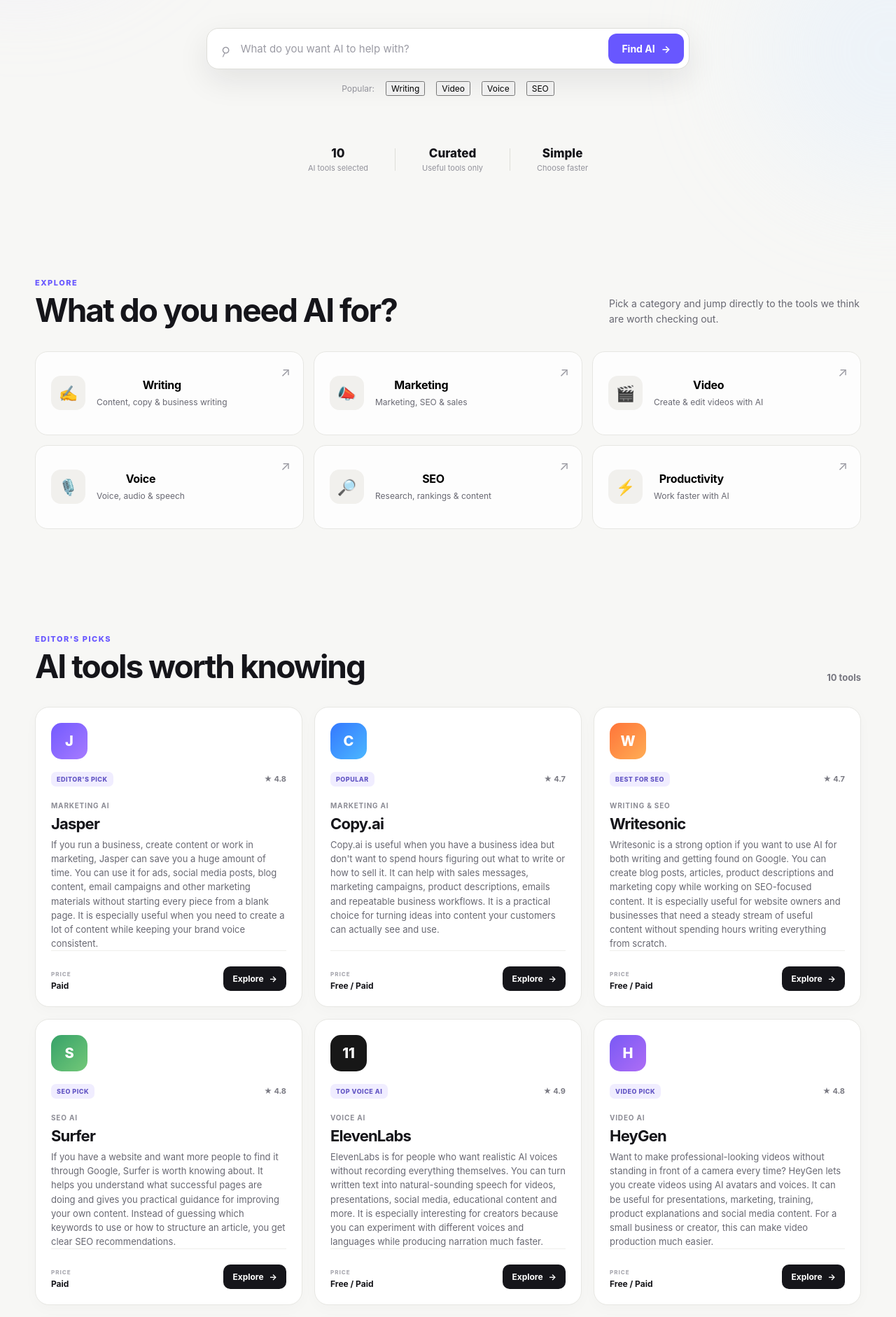
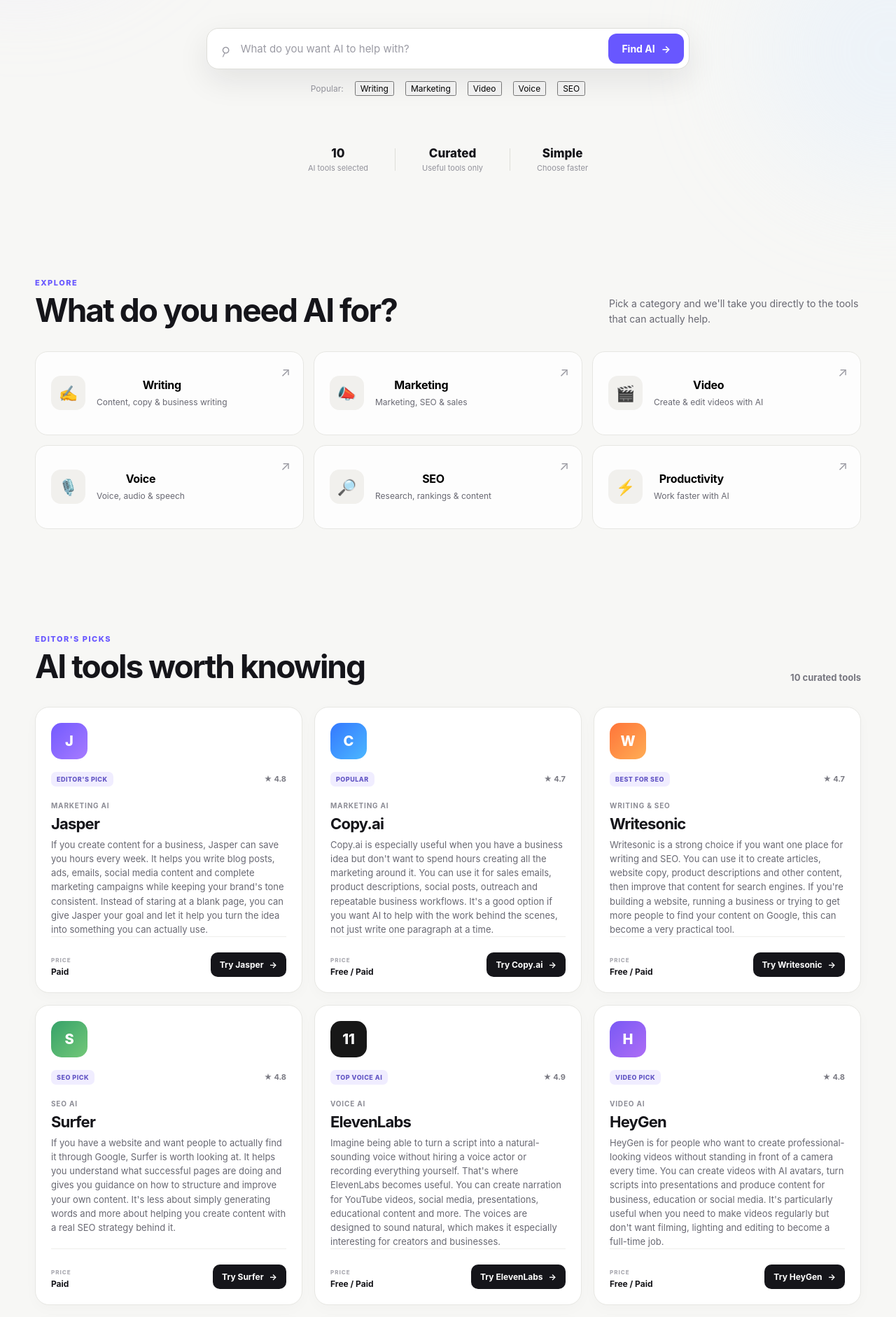
Before and after one commit to loktionovdaniel-wq/choismart, a React (Vite) app: page / in a window 1280 px wide. Shown: the part 567-2449 px from the top of the page at 70% size. Built offline with nearby package versions, Linux system fonts and the light colour scheme.

Commit message:
Update App.tsx

```diff
--- a/src/react-app/App.tsx
+++ b/src/react-app/App.tsx
@@ -1,5 +1,4 @@
 import "./index.css";
-import { useState } from "react";
 
 type Tool = {
   id: string;
@@ -12,7 +11,6 @@ type Tool = {
   accent: string;
   badge?: string;
   affiliateUrl: string;
-  tags: string[];
 };
 
 const categories = [
@@ -20,37 +18,37 @@ const categories = [
     icon: "✍️",
     title: "Writing",
     description: "Content, copy & business writing",
-    tools: ["jasper", "writesonic"],
+    target: "jasper",
   },
   {
     icon: "📣",
     title: "Marketing",
     description: "Marketing, SEO & sales",
-    tools: ["jasper", "copy-ai"],
+    target: "copy-ai",
   },
   {
     icon: "🎬",
     title: "Video",
     description: "Create & edit videos with AI",
-    tools: ["heygen", "pictory", "descript"],
+    target: "heygen",
   },
   {
     icon: "🎙️",
     title: "Voice",
     description: "Voice, audio & speech",
-    tools: ["elevenlabs", "murf"],
+    target: "elevenlabs",
   },
   {
     icon: "🔎",
     title: "SEO",
     description: "Research, rankings & content",
-    tools: ["writesonic", "surfer"],
+    target: "surfer",
   },
   {
     icon: "⚡",
     title: "Productivity",
     description: "Work faster with AI",
-    tools: ["clickup"],
+    target: "clickup",
   },
 ];
 
@@ -60,209 +58,152 @@ const tools: Tool[] = [
     name: "Jasper",
     category: "Marketing AI",
     description:
-      "If you run a business, create content or work in marketing, Jasper can save you a huge amount of time. You can use it for ads, social media posts, blog content, email campaigns and other marketing materials without starting every piece from a blank page. It is especially useful when you need to create a lot of content while keeping your brand voice consistent.",
+      "If you create content for a business, Jasper can save you hours every week. It helps you write blog posts, ads, emails, social media content and complete marketing campaigns while keeping your brand's tone consistent. Instead of staring at a blank page, you can give Jasper your goal and let it help you turn the idea into something you can actually use.",
     rating: "4.8",
     price: "Paid",
     icon: "J",
     accent: "violet",
     badge: "Editor's Pick",
     affiliateUrl: "YOUR_JASPER_AFFILIATE_LINK",
-    tags: ["writing", "marketing", "content", "ads", "business"],
   },
   {
     id: "copy-ai",
     name: "Copy.ai",
     category: "Marketing AI",
     description:
-      "Copy.ai is useful when you have a business idea but don't want to spend hours figuring out what to write or how to sell it. It can help with sales messages, marketing campaigns, product descriptions, emails and repeatable business workflows. It is a practical choice for turning ideas into content your customers can actually see and use.",
+      "Copy.ai is especially useful when you have a business idea but don't want to spend hours creating all the marketing around it. You can use it for sales emails, product descriptions, social posts, outreach and repeatable business workflows. It's a good option if you want AI to help with the work behind the scenes, not just write one paragraph at a time.",
     rating: "4.7",
     price: "Free / Paid",
     icon: "C",
     accent: "blue",
     badge: "Popular",
     affiliateUrl: "YOUR_COPY_AI_AFFILIATE_LINK",
-    tags: ["marketing", "sales", "writing", "business", "content"],
   },
   {
     id: "writesonic",
     name: "Writesonic",
     category: "Writing & SEO",
     description:
-      "Writesonic is a strong option if you want to use AI for both writing and getting found on Google. You can create blog posts, articles, product descriptions and marketing copy while working on SEO-focused content. It is especially useful for website owners and businesses that need a steady stream of useful content without spending hours writing everything from scratch.",
+      "Writesonic is a strong choice if you want one place for writing and SEO. You can use it to create articles, website copy, product descriptions and other content, then improve that content for search engines. If you're building a website, running a business or trying to get more people to find your content on Google, this can become a very practical tool.",
     rating: "4.7",
     price: "Free / Paid",
     icon: "W",
     accent: "orange",
     badge: "Best for SEO",
     affiliateUrl: "YOUR_WRITESONIC_AFFILIATE_LINK",
-    tags: ["writing", "seo", "blog", "content", "google", "marketing"],
   },
   {
     id: "surfer",
     name: "Surfer",
     category: "SEO AI",
     description:
-      "If you have a website and want more people to find it through Google, Surfer is worth knowing about. It helps you understand what successful pages are doing and gives you practical guidance for improving your own content. Instead of guessing which keywords to use or how to structure an article, you get clear SEO recommendations.",
+      "If you have a website and want people to actually find it through Google, Surfer is worth looking at. It helps you understand what successful pages are doing and gives you guidance on how to structure and improve your own content. It's less about simply generating words and more about helping you create content with a real SEO strategy behind it.",
     rating: "4.8",
     price: "Paid",
     icon: "S",
     accent: "green",
     badge: "SEO Pick",
     affiliateUrl: "YOUR_SURFER_AFFILIATE_LINK",
-    tags: ["seo", "google", "website", "keywords", "content"],
   },
   {
     id: "elevenlabs",
     name: "ElevenLabs",
     category: "Voice AI",
     description:
-      "ElevenLabs is for people who want realistic AI voices without recording everything themselves. You can turn written text into natural-sounding speech for videos, presentations, social media, educational content and more. It is especially interesting for creators because you can experiment with different voices and languages while producing narration much faster.",
+      "Imagine being able to turn a script into a natural-sounding voice without hiring a voice actor or recording everything yourself. That's where ElevenLabs becomes useful. You can create narration for YouTube videos, social media, presentations, educational content and more. The voices are designed to sound natural, which makes it especially interesting for creators and businesses.",
     rating: "4.9",
     price: "Free / Paid",
     icon: "11",
     accent: "dark",
     badge: "Top Voice AI",
     affiliateUrl: "YOUR_ELEVENLABS_AFFILIATE_LINK",
-    tags: ["voice", "audio", "speech", "youtube", "narration", "creator"],
   },
   {
     id: "heygen",
     name: "HeyGen",
     category: "Video AI",
     description:
-      "Want to make professional-looking videos without standing in front of a camera every time? HeyGen lets you create videos using AI avatars and voices. It can be useful for presentations, marketing, training, product explanations and social media content. For a small business or creator, this can make video production much easier.",
+      "HeyGen is for people who want to create professional-looking videos without standing in front of a camera every time. You can create videos with AI avatars, turn scripts into presentations and produce content for business, education or social media. It's particularly useful when you need to make videos regularly but don't want filming, lighting and editing to become a full-time job.",
     rating: "4.8",
     price: "Free / Paid",
     icon: "H",
     accent: "purple",
     badge: "Video Pick",
     affiliateUrl: "YOUR_HEYGEN_AFFILIATE_LINK",
-    tags: ["video", "avatar", "marketing", "presentation", "creator"],
   },
   {
     id: "pictory",
     name: "Pictory",
     category: "Video AI",
     description:
-      "Pictory is a great option if you already have ideas, articles or scripts but want to turn them into videos. You can start with written content and use AI to help build a video around it. That makes it useful for YouTube, social media, marketing and educational content when you want to create more videos without learning complicated editing software.",
+      "Pictory is useful when you already have an idea, article or script and want to turn it into video content faster. It can help transform written material into videos, add visuals and make the editing process much easier. For creators, marketers and businesses that need a steady stream of video content, it can remove a lot of repetitive editing work.",
     rating: "4.6",
     price: "Paid",
     icon: "P",
     accent: "red",
     affiliateUrl: "YOUR_PICTORY_AFFILIATE_LINK",
-    tags: ["video", "youtube", "content", "social media", "editing"],
   },
   {
     id: "descript",
     name: "Descript",
     category: "Video & Audio",
     description:
-      "Descript changes the way you edit video and audio. Instead of spending hours moving clips around a traditional timeline, you can work with a transcript almost like editing a document. Remove words from the transcript and the corresponding part of the video can be removed too. It is especially useful for podcasts, YouTube videos and interviews.",
+      "Descript takes a different approach to video editing: instead of dealing only with complicated timelines, you can edit much of your video by editing the transcript. That makes it especially convenient for podcasts, interviews, YouTube videos and other talking-head content. You can remove parts of a recording, clean up audio and make changes without needing to be a professional editor.",
     rating: "4.7",
     price: "Free / Paid",
     icon: "D",
     accent: "pink",
     badge: "Creator Pick",
     affiliateUrl: "YOUR_DESCRIPT_AFFILIATE_LINK",
-    tags: ["video", "audio", "podcast", "youtube", "editing", "creator"],
   },
   {
     id: "murf",
     name: "Murf",
     category: "Voice AI",
     description:
-      "Murf is designed for creating professional voiceovers without hiring a voice actor or recording yourself. You can use it for presentations, advertisements, training videos, YouTube content and other projects where clear narration matters. If you have a script ready but need a convincing voice to bring it to life, Murf can make that process much easier.",
+      "Murf is built for people who need polished voiceovers without recording them manually. It can be useful for presentations, advertisements, training videos, online courses and social media content. You choose a voice and provide your script, then adjust the delivery to create something that feels much more professional than a basic computer-generated voice.",
     rating: "4.7",
     price: "Free / Paid",
     icon: "M",
     accent: "teal",
     affiliateUrl: "YOUR_MURF_AFFILIATE_LINK",
-    tags: ["voice", "voiceover", "audio", "presentation", "youtube"],
   },
   {
     id: "clickup",
     name: "ClickUp",
     category: "Productivity AI",
     description:
-      "ClickUp is useful when your work, projects and tasks start getting scattered across different places. Its AI features can help you organize information, summarize work, write content and move projects forward. Whether you work alone or with a team, it can bring tasks, notes, projects and deadlines together so you spend less time organizing and more time actually working.",
+      "ClickUp is for people who feel like their work is scattered across too many places. You can use it to organize projects, tasks, notes and team work, while its AI features can help summarize information, write content and speed up everyday work. If you're running a business or simply trying to become more organized, this is the kind of tool that can save time every single day.",
     rating: "4.8",
     price: "Free / Paid",
     icon: "✓",
     accent: "indigo",
     badge: "Productivity Pick",
     affiliateUrl: "YOUR_CLICKUP_AFFILIATE_LINK",
-    tags: ["productivity", "tasks", "projects", "business", "work", "team"],
   },
 ];
 
 function scrollToTool(id: string) {
-  setTimeout(() => {
-    const element = document.getElementById(`tool-${id}`);
+  const element = document.getElementById(id);
 
   if (element) {
     element.scrollIntoView({
       behavior: "smooth",
-        block: "center",
+      block: "start",
     });
-
-      element.classList.add("tool-highlight");
-
-      setTimeout(() => {
-        element.classList.remove("tool-highlight");
-      }, 1600);
   }
-  }, 50);
 }
 
 function App() {
-  const [search, setSearch] = useState("");
-
-  const filteredTools = tools.filter((tool) => {
-    const query = search.toLowerCase().trim();
-
-    if (!query) return true;
-
-    return (
-      tool.name.toLowerCase().includes(query) ||
-      tool.category.toLowerCase().includes(query) ||
-      tool.description.toLowerCase().includes(query) ||
-      tool.tags.some((tag) => tag.includes(query))
-    );
-  });
-
-  const openTool = (tool: Tool) => {
-    if (!tool.affiliateUrl || tool.affiliateUrl.startsWith("YOUR_")) {
+  const openTool = (url: string) => {
+    if (!url || url.startsWith("YOUR_")) {
       window.alert(
-        `${tool.name} partner link has not been connected yet.`
+        "This partner link has not been connected yet. We are adding the affiliate link soon."
       );
       return;
     }
 
-    window.open(
-      tool.affiliateUrl,
-      "_blank",
-      "noopener,noreferrer"
-    );
-  };
-
-  const handleSearch = () => {
-    if (!search.trim()) {
-      document
-        .getElementById("popular")
-        ?.scrollIntoView({ behavior: "smooth" });
-
-      return;
-    }
-
-    if (filteredTools.length === 0) {
-      window.alert(
-        "We couldn't find an exact match. Try writing something like video, writing, SEO or voice."
-      );
-
-      return;
-    }
-
-    scrollToTool(filteredTools[0].id);
+    window.open(url, "_blank", "noopener,noreferrer");
   };
 
   return (
@@ -274,7 +215,6 @@ function App() {
         <div className="nav-inner">
           <a className="brand" href="#">
             <span className="brand-mark">C</span>
-
             <span>
               Choi<span className="brand-highlight">Smart</span>
             </span>
@@ -283,13 +223,16 @@ function App() {
           <nav className="desktop-nav">
             <a href="#explore">Explore AI</a>
             <a href="#categories">Categories</a>
-            <a href="#popular">Popular</a>
+            <a href="#popular">AI Tools</a>
           </nav>
 
-          <a className="nav-button" href="#popular">
-            Explore AI
+          <button
+            className="nav-button"
+            onClick={() => scrollToTool("jasper")}
+          >
+            Find AI
             <span>→</span>
-          </a>
+          </button>
         </div>
       </header>
 
@@ -308,8 +251,8 @@ function App() {
             </h1>
 
             <p className="hero-description">
-              Thousands of AI tools exist. ChoiSmart helps you find
-              the right ones for your work, creativity and everyday life.
+              Thousands of AI tools exist. ChoiSmart helps you find the right
+              ones for your work, creativity and everyday life.
             </p>
 
             <div className="hero-search">
@@ -317,18 +260,11 @@ function App() {
 
               <input
                 type="text"
-                value={search}
-                onChange={(event) => setSearch(event.target.value)}
-                onKeyDown={(event) => {
-                  if (event.key === "Enter") {
-                    handleSearch();
-                  }
-                }}
                 placeholder="What do you want AI to help with?"
                 aria-label="Search for an AI tool"
               />
 
-              <button onClick={handleSearch}>
+              <button onClick={() => scrollToTool("jasper")}>
                 Find AI
                 <span>→</span>
               </button>
@@ -337,27 +273,23 @@ function App() {
             <div className="popular-searches">
               <span>Popular:</span>
 
-              <button
-                onClick={() => scrollToTool("jasper")}
-              >
+              <button onClick={() => scrollToTool("jasper")}>
                 Writing
               </button>
 
-              <button
-                onClick={() => scrollToTool("heygen")}
-              >
+              <button onClick={() => scrollToTool("copy-ai")}>
+                Marketing
+              </button>
+
+              <button onClick={() => scrollToTool("heygen")}>
                 Video
               </button>
 
-              <button
-                onClick={() => scrollToTool("elevenlabs")}
-              >
+              <button onClick={() => scrollToTool("elevenlabs")}>
                 Voice
               </button>
 
-              <button
-                onClick={() => scrollToTool("surfer")}
-              >
+              <button onClick={() => scrollToTool("surfer")}>
                 SEO
               </button>
             </div>
@@ -393,8 +325,8 @@ function App() {
             </div>
 
             <p>
-              Pick a category and jump directly to the tools
-              we think are worth checking out.
+              Pick a category and we'll take you directly to the tools that
+              can actually help.
             </p>
           </div>
 
@@ -403,13 +335,9 @@ function App() {
               <button
                 className="category-card"
                 key={category.title}
-                onClick={() => {
-                  scrollToTool(category.tools[0]);
-                }}
+                onClick={() => scrollToTool(category.target)}
               >
-                <div className="category-icon">
-                  {category.icon}
-                </div>
+                <div className="category-icon">{category.icon}</div>
 
                 <div className="category-copy">
                   <h3>{category.title}</h3>
@@ -425,52 +353,27 @@ function App() {
         <section className="section tools-section" id="popular">
           <div className="section-header">
             <div>
-              <span className="section-kicker">
-                EDITOR'S PICKS
-              </span>
-
+              <span className="section-kicker">EDITOR'S PICKS</span>
               <h2>AI tools worth knowing</h2>
             </div>
 
-            <span className="text-link">
-              {filteredTools.length} tools
-            </span>
+            <span className="text-link">10 curated tools</span>
           </div>
 
-          {filteredTools.length === 0 ? (
-            <div
-              style={{
-                textAlign: "center",
-                padding: "60px 20px",
-                color: "#777b85",
-              }}
-            >
-              <h3>No AI tools found</h3>
-
-              <p>
-                Try searching for video, writing, voice,
-                SEO, marketing or productivity.
-              </p>
-            </div>
-          ) : (
           <div className="tools-grid">
-              {filteredTools.map((tool) => (
+            {tools.map((tool) => (
               <article
                 className="tool-card"
-                  id={`tool-${tool.id}`}
-                  key={tool.id}
+                key={tool.name}
+                id={tool.id}
               >
-                  <div
-                    className={`tool-logo ${tool.accent}`}
-                  >
+                <div className={`tool-logo ${tool.accent}`}>
                   {tool.icon}
                 </div>
 
                 <div className="tool-top">
                   {tool.badge && (
-                      <span className="tool-badge">
-                        {tool.badge}
-                      </span>
+                    <span className="tool-badge">{tool.badge}</span>
                   )}
 
                   <span className="rating">
@@ -490,25 +393,21 @@ function App() {
 
                 <div className="tool-bottom">
                   <div>
-                      <span className="small-label">
-                        PRICE
-                      </span>
-
+                    <span className="small-label">PRICE</span>
                     <strong>{tool.price}</strong>
                   </div>
 
                   <button
                     className="tool-button"
-                      onClick={() => openTool(tool)}
+                    onClick={() => openTool(tool.affiliateUrl)}
                   >
-                      Explore
+                    Try {tool.name}
                     <span>→</span>
                   </button>
                 </div>
               </article>
             ))}
           </div>
-          )}
         </section>
 
         <section className="finder-section">
@@ -524,22 +423,17 @@ function App() {
             </h2>
 
             <p>
-              Not sure where to start? Tell us what you're
-              trying to accomplish and explore the AI tools
-              that make the most sense for you.
+              Not sure which AI is right for you? Start with the category that
+              matches what you're trying to accomplish. We've picked tools
+              that can save you time instead of making your search even more
+              complicated.
             </p>
 
             <button
               className="finder-button"
-              onClick={() =>
-                document
-                  .getElementById("categories")
-                  ?.scrollIntoView({
-                    behavior: "smooth",
-                  })
-              }
+              onClick={() => scrollToTool("jasper")}
             >
-              Find my AI
+              Explore AI tools
               <span>→</span>
             </button>
           </div>
@@ -583,8 +477,8 @@ function App() {
               <h3>Less noise</h3>
 
               <p>
-                No endless lists of random AI products.
-                We focus on tools that solve real problems.
+                No endless lists of random AI products. We focus on tools
+                that solve real problems.
               </p>
             </div>
 
@@ -594,8 +488,8 @@ function App() {
               <h3>Clear choices</h3>
 
               <p>
-                See what each tool does, who it is for and
-                whether it fits your needs.
+                See what each tool does, who it is for and whether it fits
+                your needs.
               </p>
             </div>
 
@@ -605,8 +499,7 @@ function App() {
               <h3>Choose smarter</h3>
 
               <p>
-                Spend less time searching and more time
-                actually using AI.
+                Spend less time searching and more time actually using AI.
               </p>
             </div>
           </div>
@@ -620,9 +513,7 @@ function App() {
               <span className="brand-mark">C</span>
 
               <span>
-                Choi<span className="brand-highlight">
-                  Smart
-                </span>
+                Choi<span className="brand-highlight">Smart</span>
               </span>
             </a>
 
```
Lines whose indentation alone changed are shown as unchanged.
